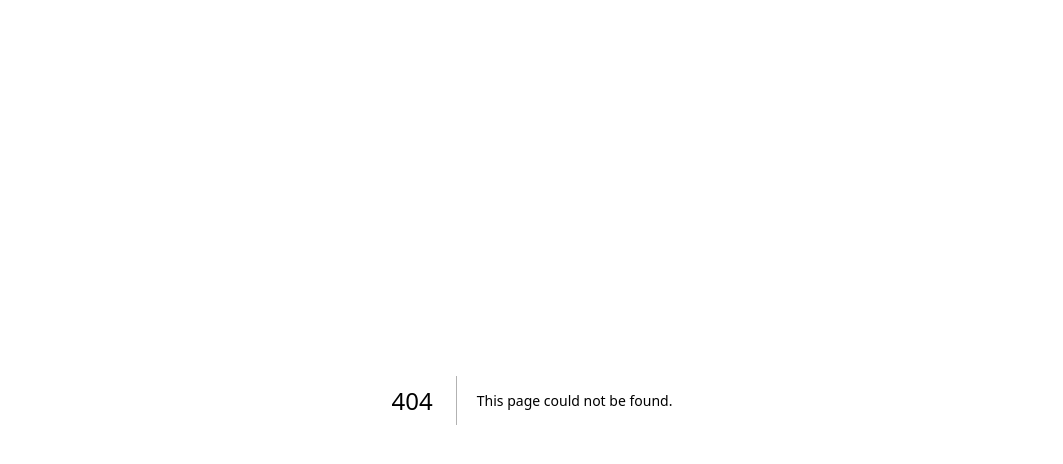
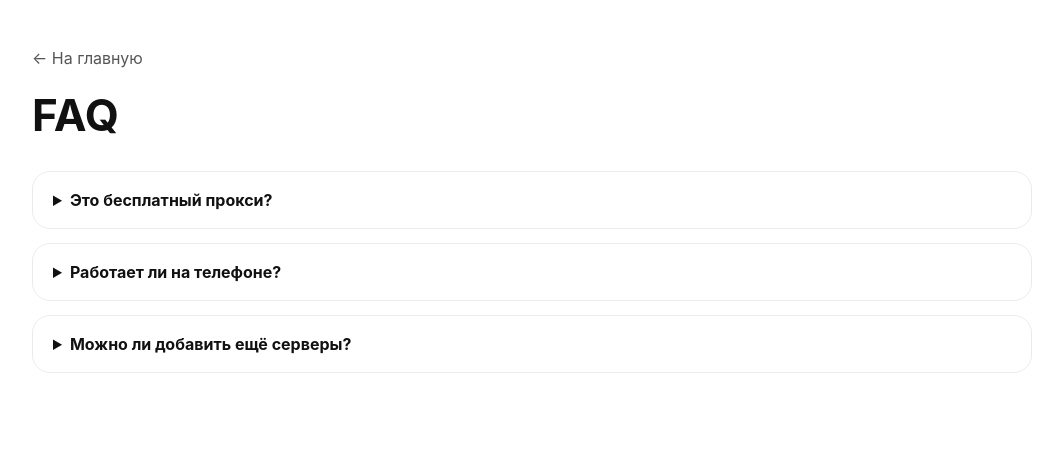
Before and after one commit to aschotdasu-byte/mtproxy-site, a Next.js app: page /proxy/how/faq in a window 1280 px wide. Before the commit this address had no page. Shown: the top 464 px of the page, without its empty margins (108-1171 px from the left). Built offline with nearby package versions, Linux system fonts and the light colour scheme.

Commit message:
Create page.tsx

```diff
--- /dev/null
+++ b/app/proxy/how/faq/page.tsx
@@ -0,0 +1,70 @@
+import Link from 'next/link';
+
+export default function FaqPage() {
+  const container: React.CSSProperties = {
+    maxWidth: 1000,
+    margin: '0 auto',
+    padding: '40px 20px',
+    fontFamily:
+      'Inter, ui-sans-serif, system-ui, -apple-system, BlinkMacSystemFont, "Segoe UI", sans-serif',
+  };
+
+  return (
+    <main style={{ minHeight: '100vh', background: '#fff', color: '#111' }}>
+      <div style={container}>
+        <Link href="/" style={{ color: '#555', textDecoration: 'none' }}>
+          ← На главную
+        </Link>
+
+        <h1 style={{ fontSize: 44, marginTop: 20 }}>FAQ</h1>
+
+        <div style={{ display: 'grid', gap: 14, marginTop: 24 }}>
+          <details
+            style={{
+              border: '1px solid rgba(0,0,0,0.08)',
+              borderRadius: 18,
+              padding: '18px 20px',
+            }}
+          >
+            <summary style={{ cursor: 'pointer', fontWeight: 700 }}>
+              Это бесплатный прокси?
+            </summary>
+            <p style={{ color: '#666', marginTop: 12 }}>
+              Да, сейчас доступен один сервер для подключения.
+            </p>
+          </details>
+
+          <details
+            style={{
+              border: '1px solid rgba(0,0,0,0.08)',
+              borderRadius: 18,
+              padding: '18px 20px',
+            }}
+          >
+            <summary style={{ cursor: 'pointer', fontWeight: 700 }}>
+              Работает ли на телефоне?
+            </summary>
+            <p style={{ color: '#666', marginTop: 12 }}>
+              Да, сайт и прокси рассчитаны на мобильные устройства.
+            </p>
+          </details>
+
+          <details
+            style={{
+              border: '1px solid rgba(0,0,0,0.08)',
+              borderRadius: 18,
+              padding: '18px 20px',
+            }}
+          >
+            <summary style={{ cursor: 'pointer', fontWeight: 700 }}>
+              Можно ли добавить ещё серверы?
+            </summary>
+            <p style={{ color: '#666', marginTop: 12 }}>
+              Да, потом можно сделать несколько карточек с разными странами.
+            </p>
+          </details>
+        </div>
+      </div>
+    </main>
+  );
+}
```
